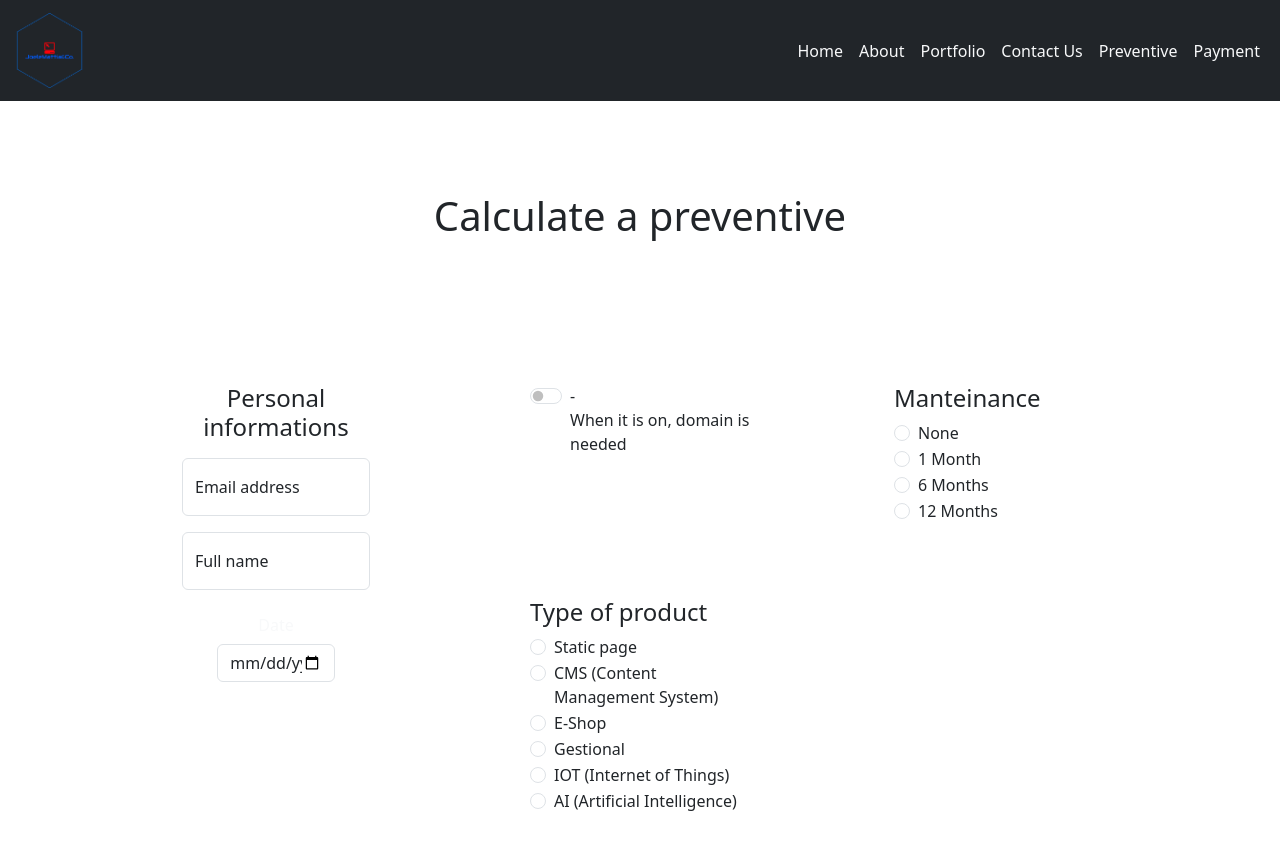
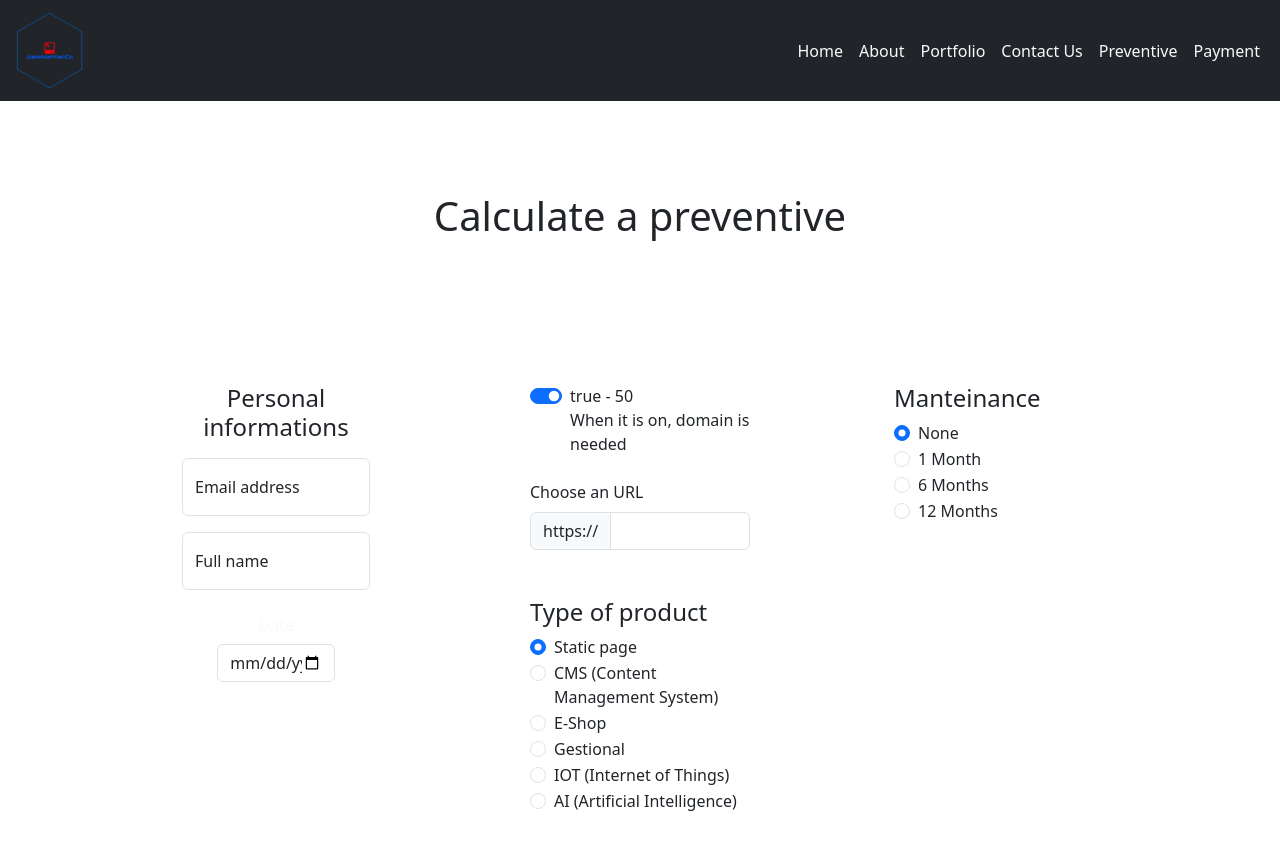
Before and after one commit to WebDevJoJo/Portfolio-angular, an Angular app in the folder JoeleMattia-portfolio/: page /preventive in a window 1280 px wide. Shown: the top 850 px of the page. Built offline with nearby package versions, Linux system fonts and the light colour scheme.

Commit message:
names of method changes with camelcase

```diff
--- a/JoeleMattia-portfolio/src/app/preventive/preventive.component.ts
+++ b/JoeleMattia-portfolio/src/app/preventive/preventive.component.ts
@@ -7,27 +7,27 @@ import { Component, ElementRef, Input } from '@angular/core';
 export class PreventiveComponent {
   clicked: boolean = false;
   tmparray: number[] = [];
-  urlmodel: boolean = true;
+  urlModel: boolean = true;
   fullname: any;
   email: any;
-  type: any = '50';
-  Manteinance: any = '0';
+  productType: any = '50';
+  manteinance: any = '0';
   showthis: boolean = false;
   date: any;
-  urltocalc: any = 50;
+  urlToCalc: any = 50;
   result: number = 0;
   urlgroup: string[] = ['www.pippo.it', 'wwww.lol.it', 'www.xd.com'];
-  checkthis: string = '';
+  checkThisURL: string = '';
   priceCalculate() {
     if (this.email && this.fullname && this.date) {
       this.clicked = true;
-      if (this.urltocalc != 50) {
-        this.urltocalc = 0;
+      if (this.urlToCalc != 50) {
+        this.urlToCalc = 0;
       }
       this.tmparray.push(
-        parseInt(this.type),
-        parseInt(this.urltocalc),
-        parseInt(this.Manteinance)
+        parseInt(this.productType),
+        parseInt(this.urlToCalc),
+        parseInt(this.manteinance)
       );
       this.result = this.tmparray.reduce(
         (accumulator, currentValue) => accumulator + currentValue,
@@ -45,16 +45,13 @@ export class PreventiveComponent {
     this.showthis = false;
   }
   CheckUrl() {
-    if (this.urlgroup.includes(this.checkthis)) {
+    if (this.urlgroup.includes(this.checkThisURL)) {
       alert('Il link non è disponibile');
-    } else if (this.checkthis == '') {
+    } else if (this.checkThisURL == '') {
       alert('Ciccio, guarda che il campo è vuoto');
-    } else if (!this.urlgroup.includes(this.checkthis)) {
+    } else if (!this.urlgroup.includes(this.checkThisURL)) {
       alert('è disponibileh');
     }
-  }
-  eshopMethods() {
-    new eshopMethods();
   }
   ShowUrl() {
     new ShowUrl();
```
